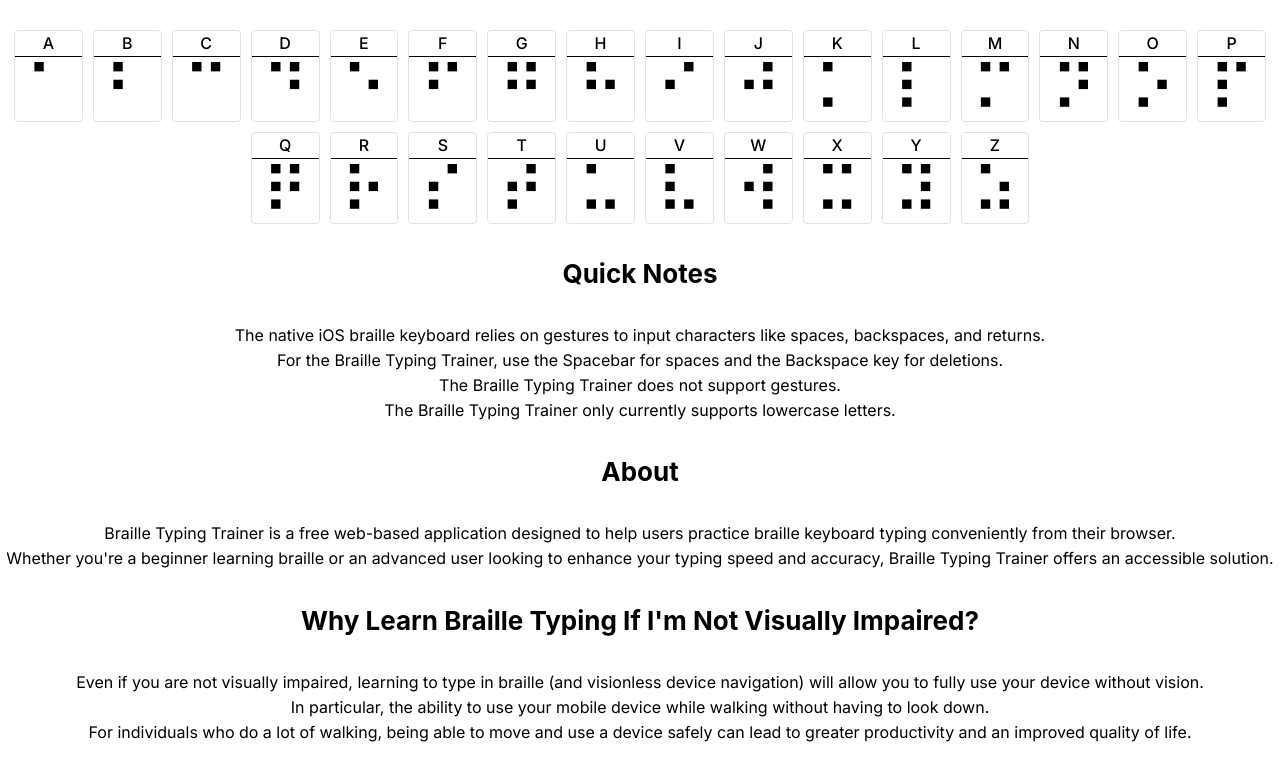
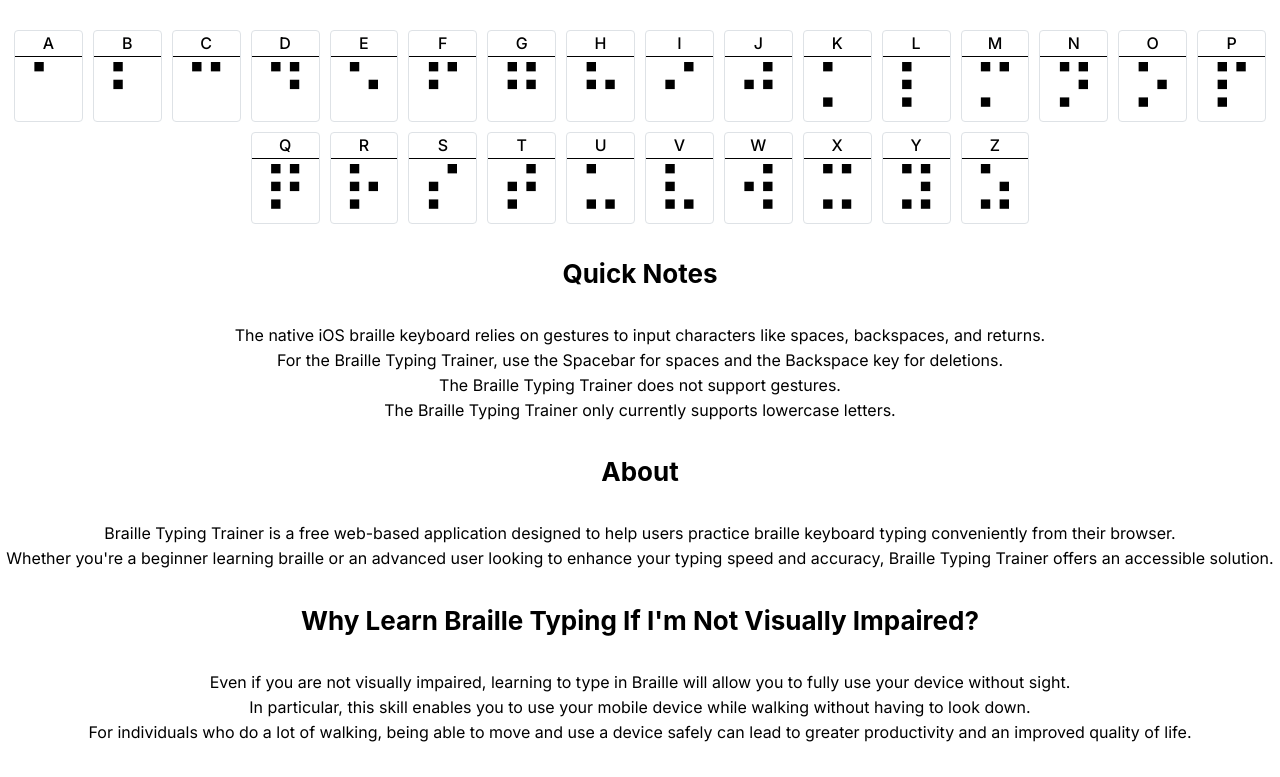
Before and after one commit to RDDLEE/braille-typing-trainer, a Next.js app in the folder frontend/: page / in a window 1280 px wide. Shown: the part 641-1418 px from the top of the page. Built offline with nearby package versions, Linux system fonts and the light colour scheme.

Commit message:
Add README.

```diff
--- a/frontend/package.json
+++ b/frontend/package.json
@@ -1,6 +1,6 @@
 {
   "name": "frontend",
-  "version": "0.1.0",
+  "version": "0.0.1",
   "private": true,
   "scripts": {
     "dev": "next dev",
--- a/frontend/src/app/page.tsx
+++ b/frontend/src/app/page.tsx
@@ -27,15 +27,14 @@
   {
     title: "Why Learn Braille Typing If I'm Not Visually Impaired?",
     bodyLines: [
-      "Even if you are not visually impaired, learning to type in braille (and visionless device navigation) will allow you to fully use your device without vision.",
-      "In particular, the ability to use your mobile device while walking without having to look down.",
+      "Even if you are not visually impaired, learning to type in Braille will allow you to fully use your device without sight.",
+      "In particular, this skill enables you to use your mobile device while walking without having to look down.",
       "For individuals who do a lot of walking, being able to move and use a device safely can lead to greater productivity and an improved quality of life.",
     ],
   },
 ];
 
 export default function HomePage() {
-
   const renderTextSection = (section: ITextSection): JSX.Element => {
     return (
       <Flex
--- a/frontend/src/components/BrailleAppContainer/BrailleAppContainer.tsx
+++ b/frontend/src/components/BrailleAppContainer/BrailleAppContainer.tsx
@@ -9,11 +9,13 @@
 import { EBraillePositions } from "../../lib/braille/BrailleDefs";
 import { enableMapSet } from "immer";
 
+console.log("Welcome to Braille Typing Trainer (v0.0.1).");
 enableMapSet();
 
 export default function BrailleAppContainer() {
+  const [previewPositions, setPreviewPositions] = useState<Set<EBraillePositions>>(new Set());
 
-  const [previewPositions, setPreviewPositions] = useState<Set<EBraillePositions>>(new Set());
+  // TODO: Add fullscreen support for BrailleContainer.
 
   const onMouseEnter_AlphabetCard = useCallback((char: string): void => {
     const positions = BrailleUtils.getPositionsOfCharacter(char);
@@ -38,15 +40,7 @@
       }
     );
     return (
-      <Flex
-        gap="xs"
-        justify="center"
-        align="center"
-        direction="row"
-        wrap="wrap"
-        mt={"xl"}
-        w="100%"
-      >
+      <Flex gap="xs" justify="center" align="center" direction="row" wrap="wrap" mt={"xl"} w="100%">
         {elements}
       </Flex>
     );
--- a/frontend/src/components/BrailleCircle/BrailleCircle.tsx
+++ b/frontend/src/components/BrailleCircle/BrailleCircle.tsx
@@ -45,6 +45,7 @@
     return HotkeyUtils.getHotkeyByPosition(linkedPosition);
   }, [linkedPosition]);
 
+  // FIXME: Prevent default on touch.
   const onTouchStart_SVG = useCallback((): void => {
     if (brailleInputContext.activatePosition !== undefined) {
       brailleInputContext.activatePosition(linkedPosition);
```
Also changed, not shown: 1 other file (tests, documents, lock files or other folders).
